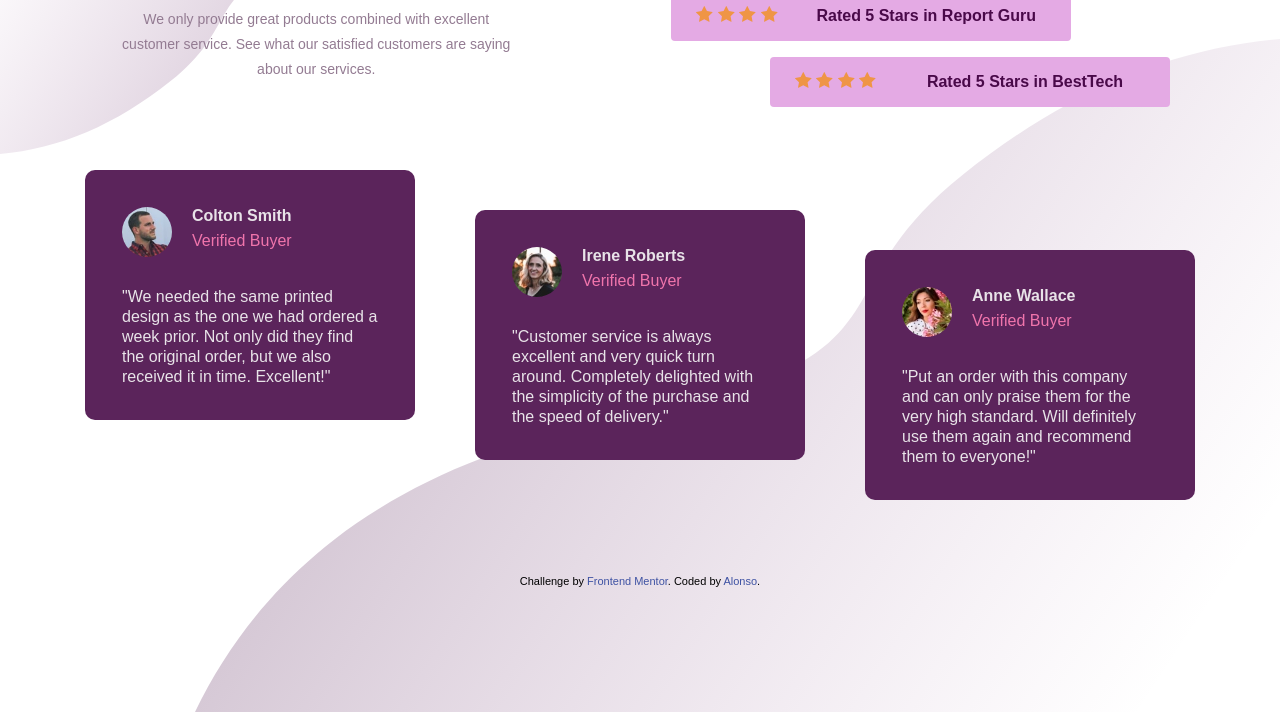
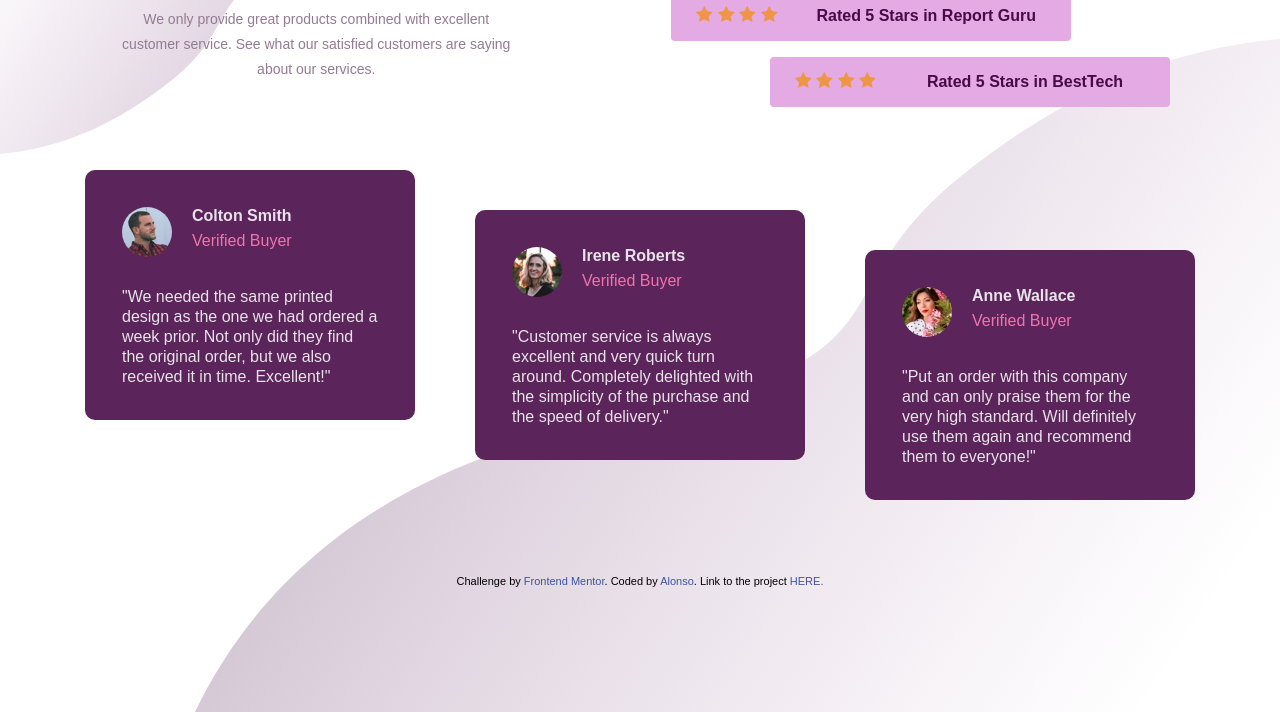
Before and after one commit to Alonso9/social-proof-section-master, a plain HTML site: page index.html in a window 1280 px wide. Shown: the part 208-920 px from the top of the page. Drawn offline with Linux system fonts and the light colour scheme.

Commit message:
Added a link to the project

```diff
--- a/index.html
+++ b/index.html
@@ -90,7 +90,7 @@
           Challenge by
           <a href="https://www.frontendmentor.io?ref=challenge" target="_blank"
             >Frontend Mentor</a
-          >. Coded by <a href="https://github.com/Alonso9">Alonso</a>.
+          >. Coded by <a href="https://github.com/Alonso9">Alonso</a>. Link to the project <a href="https://mcbqk2papdnxib8fxsa22q.on.drv.tw/www.social-proof-section-master.com/">HERE.</a>
         </div>
       </footer>
     </div>
```
